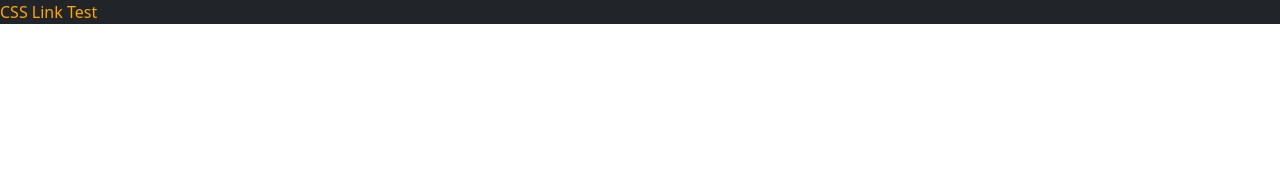
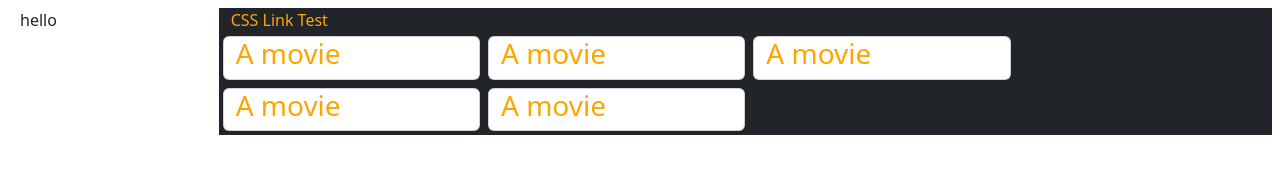
Before and after one commit to kali20987/FilmFetch, a plain HTML site: page search-page-assets/search-page.html in a window 1280 px wide. Drawn offline with nearby package versions, Linux system fonts and the light colour scheme.

Commit message:
I was able to generate cards with javascript and display them on the page

```diff
--- a/search-page-assets/js/search-page.js
+++ b/search-page-assets/js/search-page.js
@@ -1,9 +1,12 @@
 // Beginning of Search Page js
 
 console.log('hello world');
+// Global Variables
+// var omdbKey = '2b24b8e5';
+// var tmdbKey = '2a7d4b5715a1c1e68c7c7be6c0b35221';
 
-var omdbKey = 'http://www.omdbapi.com/?i=tt3896198&apikey=2b24b8e5';
-// var tmdbKey = '';
+var resultsEl = document.getElementById('search-results');
+var resultDisplayEl = document.getElementById('result-display');
 
 // Pseudocode
 // ~~~~~~~~~~~~~~~~~~~~~~~
@@ -15,8 +18,20 @@ var omdbKey = 'http://www.omdbapi.com/?i=tt3896198&apikey=2b24b8e5';
 // Search results =
 // call data from api keys
 // create dynamic cards
-// add information to cards
-// append cards to section id="search-results"
+function renderCards() {
+    for(var i = 0; i < 5; i++) {
+        var resultCard = document.createElement('div');
+        resultCard.classList.add('card', 'col-3', 'm-1');
+        // add information to cards
+        var movieTitle = document.createElement('h3');
+        movieTitle.textContent = 'A movie';
+        // append cards to section id="search-results"
+        resultCard.appendChild(movieTitle);
+        resultDisplayEl.appendChild(resultCard)
+    }
+};
+
+renderCards();
 
 // Filter results =
 // Create checkbox aside for filters
--- a/search-page-assets/search-page.html
+++ b/search-page-assets/search-page.html
@@ -20,10 +20,18 @@
     <main>
         <div id="header" class="">
         <!-- create aside for filter tab -->
-        <section id="search-results" class="bg-dark">
-            <!-- I'll populate the results with js -->
-            CSS Link Test
-        </section>
+        <div class="row m-2">
+            <aside class="col-2">
+                <p>hello</p>
+            </aside>
+            <section id="search-results" class="bg-dark col-10">
+                <!-- I'll populate the results with js -->
+                CSS Link Test
+                <div class="row col-12" id="result-display">
+
+                </div>
+            </section>
+        </div>
     </main>
     <!-- footer needs to go here -->
     <script src="./js/search-page.js"></script>
```
